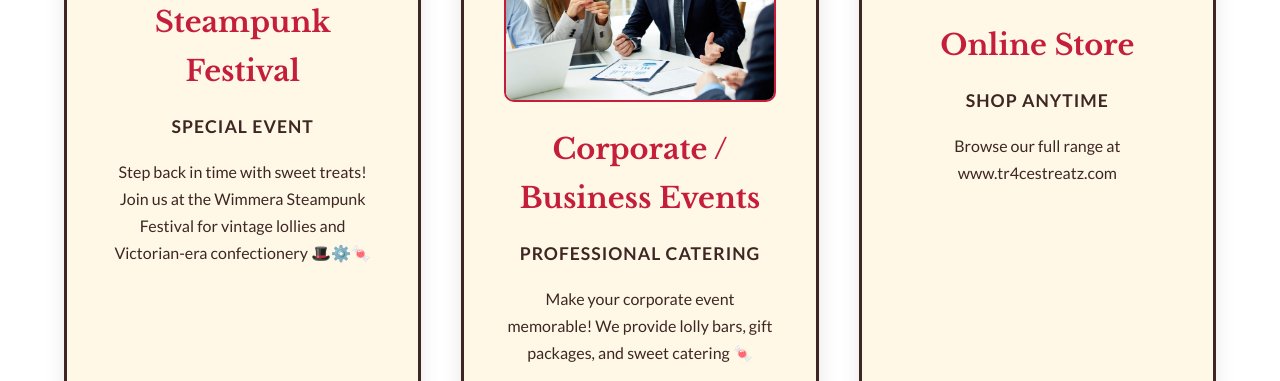
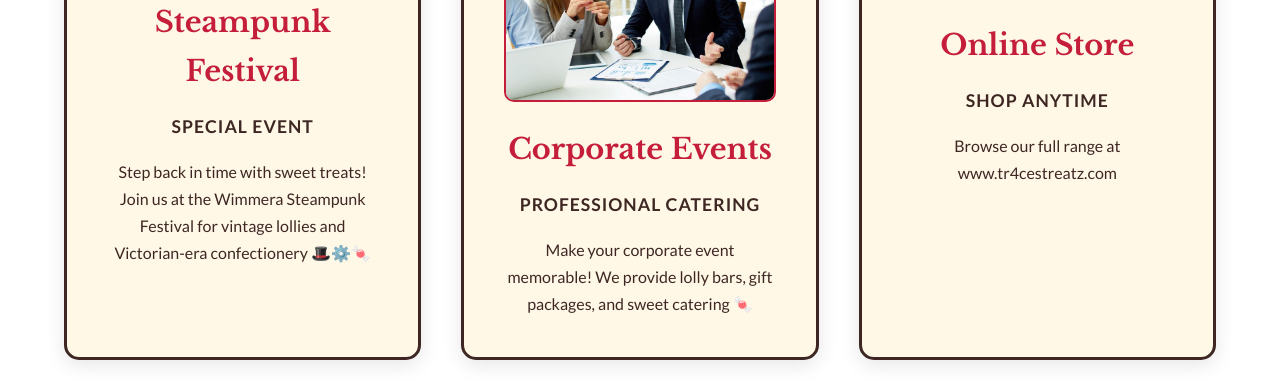
Before and after one commit to deeman12345123/tr4ce, a plain HTML site: page index.html in a window 1280 px wide. Shown: the part 2419-2800 px from the top of the page. Drawn offline with nearby package versions, Linux system fonts and the light colour scheme.

Commit message:
Update index.html

```diff
--- a/index.html
+++ b/index.html
@@ -309,7 +309,6 @@
             transition: all 0.3s ease;
             box-shadow: 0 5px 20px rgba(0, 0, 0, 0.1);
             position: relative;
-            cursor: pointer;
             opacity: 0;
             transform: translateY(50px);
         }
@@ -323,18 +322,6 @@
                 opacity: 1;
                 transform: translateY(0);
             }
-        }
-
-        .market-card::before {
-            content: '';
-            position: absolute;
-            top: -15px;
-            left: 50%;
-            transform: translateX(-50%);
-            width: 60px;
-            height: 30px;
-            background: var(--vintage-red);
-            clip-path: polygon(50% 0%, 0% 100%, 100% 100%);
         }
 
         .market-card:hover {
@@ -1057,7 +1044,7 @@
             <li><a href="#locations">Market Locations</a></li>
             <li><a href="#products">Our Lollies</a></li>
             <li><a href="#about">About Us</a></li>
-            <li><a href="#contact">Contact</a></li>
+            <li><a href="#contact">Bookings</a></li>
         </ul>
     </nav>
 
@@ -1104,15 +1091,15 @@
                 </div>
 
                 <div class="market-card">
-                    <img src="dimmy.jpeg" alt="Wimmera Steampunk Festival">
+                    <img src="dim.jpg" alt="Wimmera Steampunk Festival">
                     <h3>2025 Wimmera Steampunk Festival</h3>
                     <p class="market-date">Special Event</p>
                     <p>Step back in time with sweet treats! Join us at the Wimmera Steampunk Festival for vintage lollies and Victorian-era confectionery 🎩⚙️🍬</p>
                 </div>
 
                 <div class="market-card">
-                    <img src="corporate.jpg" alt="Corporate / Business Events">
-                    <h3>Corporate / Business Events</h3>
+                    <img src="corporate.jpg" alt="Corporate Events">
+                    <h3>Corporate Events</h3>
                     <p class="market-date">Professional Catering</p>
                     <p>Make your corporate event memorable! We provide lolly bars, gift packages, and sweet catering 🍬</p>
                 </div>
@@ -1302,7 +1289,7 @@
         <div class="divider">❦ ❦ ❦</div>
 
         <section class="contact" id="contact">
-            <h2 class="section-title">Get in Touch</h2>
+            <h2 class="section-title">Bookings</h2>
             <p class="section-subtitle">We'd love to hear from you</p>
 
             <div class="contact-grid">
@@ -1320,7 +1307,7 @@
 
                 <div class="contact-card">
                     <div class="contact-icon">📧</div>
-                    <h3>Contact</h3>
+                    <h3>Enquiries</h3>
                     <p>Visit our website for details</p>
                 </div>
 
```
